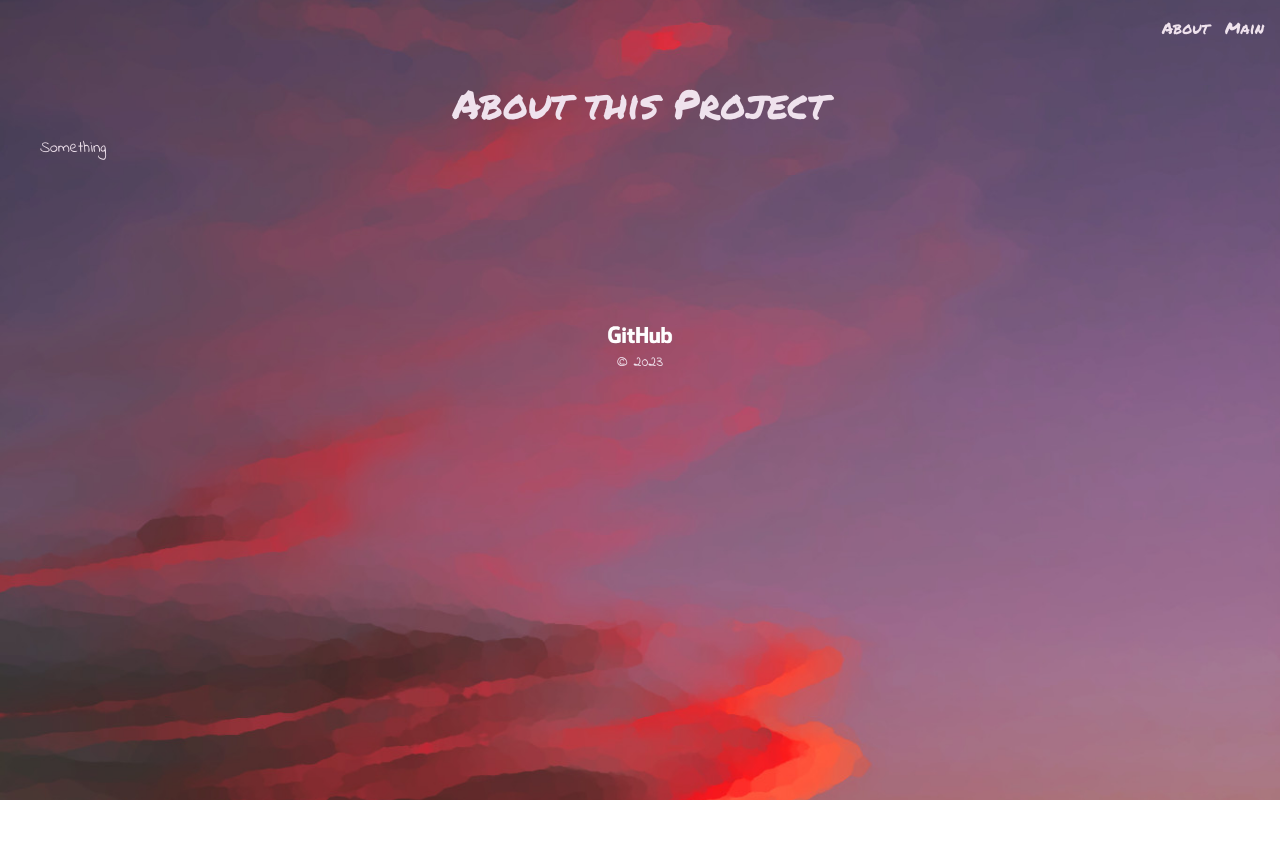
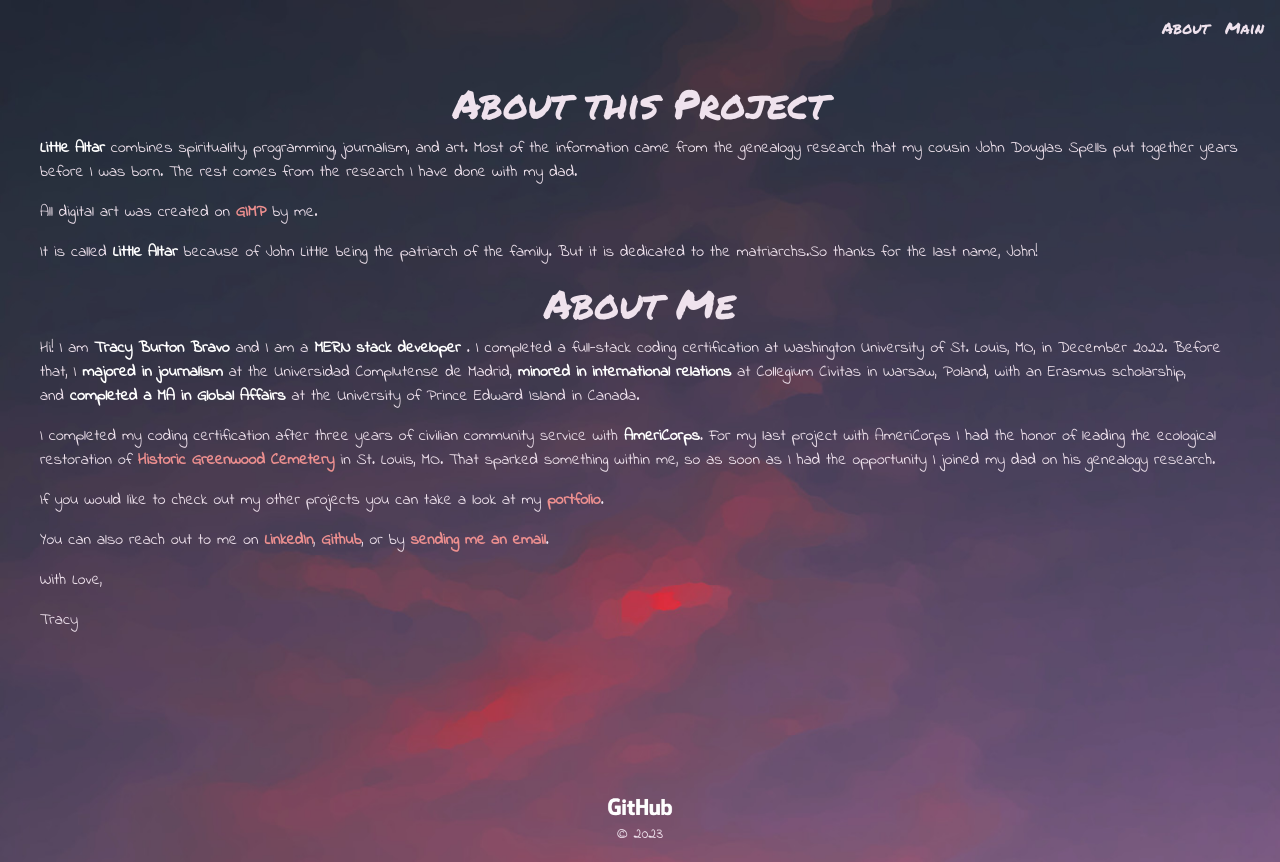
Before and after one commit to tracybrtn/little-altar, a React (Create React App) app: page /about in a window 1280 px wide. Before the commit the page ends 800 px from the top, so only its background shows below. Built offline with nearby package versions, Linux system fonts and the light colour scheme; a web font is replaced by a local one.

Commit message:
finished About component

```diff
--- a/src/components/About/index.js
+++ b/src/components/About/index.js
@@ -3,13 +3,96 @@ import React from "react";
 const About = () => {
   return (
     <main>
-      <div>
-        <h1>
-          About this Project
-        </h1>
-        <p>
-          Something
-        </p>
+      <div className="about">
+        <section className="about-project">
+          <h1>About this Project</h1>
+          <p>
+            <span>Little Altar</span> combines spirituality, programming, journalism, and art. Most of the information came from the genealogy research that my cousin John Douglas Spells put together years before I was born. The rest comes from the research I have done with my dad.
+          </p>
+          <p>All digital art was created on
+            <a
+              href="https://www.gimp.org/"
+              target="_blank"
+              rel="noreferrer">&nbsp;GIMP&nbsp;
+            </a>
+            by me.
+          </p>
+          <p>
+            It is called <span>Little Altar</span> because of John Little being the patriarch of the family. But it is dedicated to the matriarchs.So thanks for the last name, John!
+          </p>
+        </section>
+        <section className="about-me">
+          <h1>About Me</h1>
+          <p>
+            Hi! I am
+            <span>
+              &nbsp;Tracy Burton Bravo&nbsp;
+            </span>
+            and I am a
+            <span>
+              &nbsp;MERN stack developer&nbsp;
+            </span>
+            . I completed a full-stack coding certification at Washington University of St. Louis, MO, in December 2022. Before that, I
+            <span>
+              &nbsp;majored in journalism&nbsp;
+            </span>
+            at the Universidad Complutense de Madrid,
+            <span>
+              &nbsp;minored in international relations&nbsp;
+            </span>
+            at Collegium Civitas in Warsaw, Poland, with an Erasmus scholarship, and
+            <span>
+              &nbsp;completed a MA in Global Affairs&nbsp;
+            </span>
+            at the University of Prince Edward Island in Canada.
+          </p>
+          <p>
+            I completed my coding certification after three years of civilian community service with
+            <span>
+              &nbsp;AmeriCorps
+            </span>
+            . For my last project with AmeriCorps I had the honor of leading the ecological restoration of
+            <a
+              href="https://www.greenwoodstl.org/"
+              target="_blank"
+              rel="noreferrer">
+              &nbsp;Historic Greenwood Cemetery&nbsp;
+            </a>
+            in St. Louis, MO. That sparked something within me, so as soon as I had the opportunity I joined my dad on his genealogy research.
+          </p>
+          <p>
+            If you would like to check out my other projects you can take a look at my
+              <a
+                href="https://tracybrtn.github.io/react-portfolio/"
+                target="_blank"
+                rel="noreferrer">&nbsp;portfolio
+              </a>
+            .
+          </p>
+          <p>You can also reach out to me on
+            <a
+              href="https://www.linkedin.com/in/tracybrtn/"
+              target="_blank"
+              rel="noreferrer">
+              &nbsp;LinkedIn
+            </a>,
+            <a
+              href="https://github.com/tracybrtn"
+              target="_blank"
+              rel="noreferrer">
+              &nbsp;Github
+            </a>
+            , or by
+            <a
+              href="mailto:tracynburton@gmail.com">
+              &nbsp;sending me an email
+            </a>
+          .</p>
+        </section>
+        <section className="about-closing">
+          <p>With Love,</p>
+          <p>Tracy</p>
+        </section>
       </div>
     </main>
   )
--- a/src/index.css
+++ b/src/index.css
@@ -17,7 +17,6 @@ body {
   font-family: 'Indie Flower', cursive;
   -webkit-font-smoothing: antialiased;
   -moz-osx-font-smoothing: grayscale;
-
   /*Background image settings*/
   background-image: url('./assets/images/vertical-landing-screen-watercolor-2.jpg');
   background-position: center center;
@@ -28,6 +27,11 @@ body {
 
 h1, h2, h3, h4, h5, h6 {
   font-family: 'Permanent Marker', cursive;
+}
+
+span {
+  font-weight: 700;
+  color: var(--quaternary-color);
 }
 
 
@@ -148,3 +152,14 @@ footer p {
 .btn-next {
   background-color: #f89de050
 }
+
+/*ABOUT*/
+
+.about a {
+  color:var(--secondary-color);
+  font-weight: 700;
+}
+
+.about a:hover {
+  color:var(--tertiary-color);
+}
```
